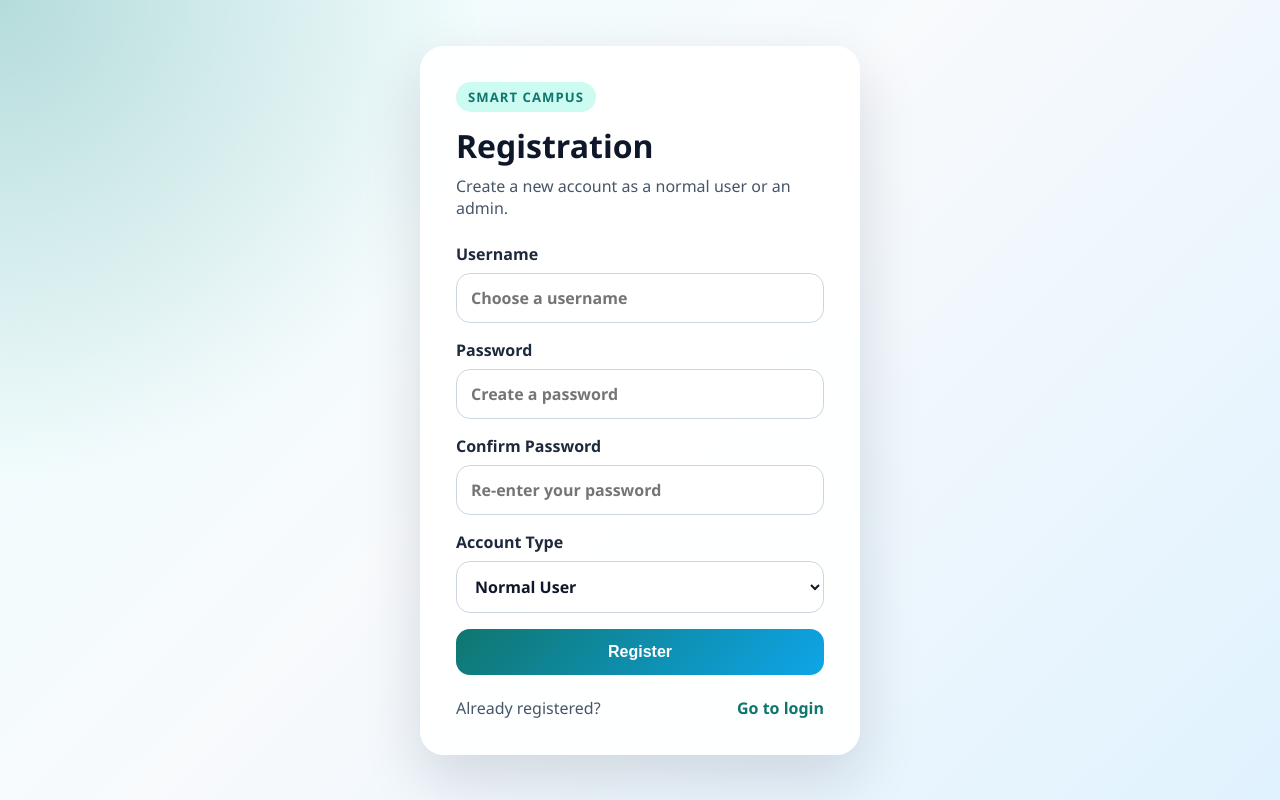
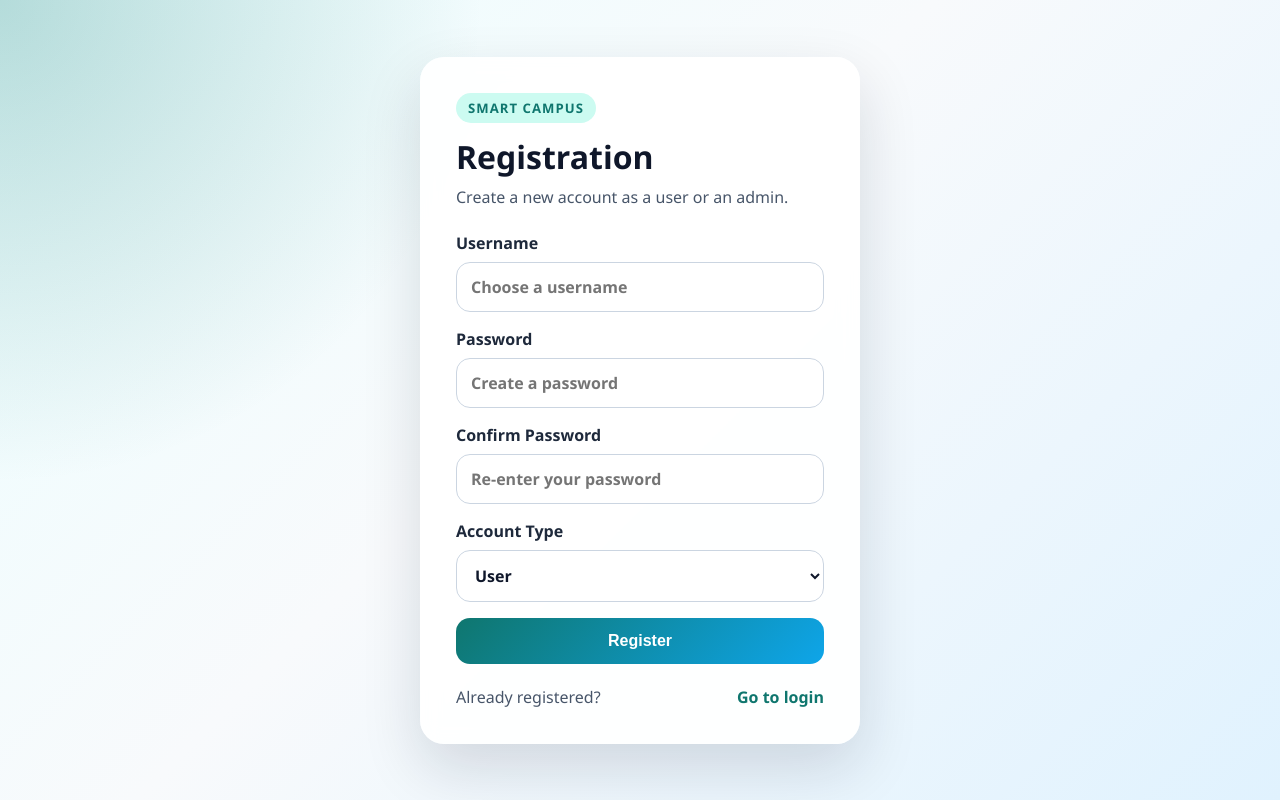
Before and after one commit to PrabhathAbewickrama/it3030-paf-2026-smart-campus-group-WE_407_5.1, a React (Create React App) app in the folder frontend/: page /register in a window 1280 px wide. Built offline with nearby package versions, Linux system fonts and the light colour scheme.

Commit message:
fixed names

```diff
--- a/frontend/src/pages/HomePage.js
+++ b/frontend/src/pages/HomePage.js
@@ -21,7 +21,7 @@ const HomePage = () => {
         </div>
 
         <div className="home-session">
-          <span className="home-role-badge">{currentUser.role === 'admin' ? 'Admin' : 'Normal User'}</span>
+          <span className="home-role-badge">{currentUser.role === 'admin' ? 'Admin' : 'User'}</span>
           <p className="home-welcome">
             Logged in as <strong>{currentUser.username}</strong>
           </p>
--- a/frontend/src/pages/RegisterPage.js
+++ b/frontend/src/pages/RegisterPage.js
@@ -50,7 +50,7 @@ const RegisterPage = () => {
       <div className="auth-card">
         <span className="auth-eyebrow">Smart Campus</span>
         <h1>Registration</h1>
-        <p className="auth-subtitle">Create a new account as a normal user or an admin.</p>
+        <p className="auth-subtitle">Create a new account as a user or an admin.</p>
 
         {error && <div className="auth-message error">{error}</div>}
 
@@ -94,7 +94,7 @@ const RegisterPage = () => {
           <label>
             Account Type
             <select name="role" value={formData.role} onChange={handleChange}>
-              <option value="user">Normal User</option>
+              <option value="user">User</option>
               <option value="admin">Admin</option>
             </select>
           </label>
```
Also changed, not shown: 8 other files (tests, documents, lock files or other folders).
